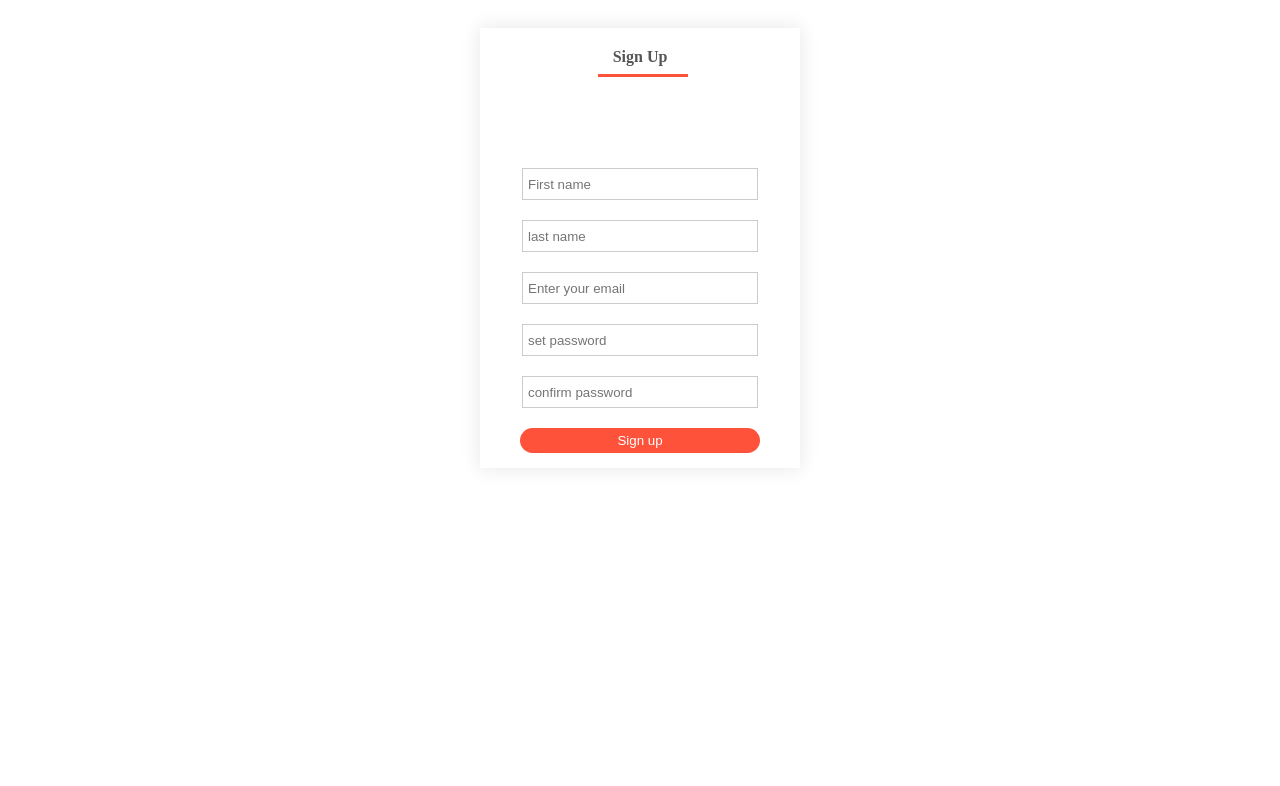
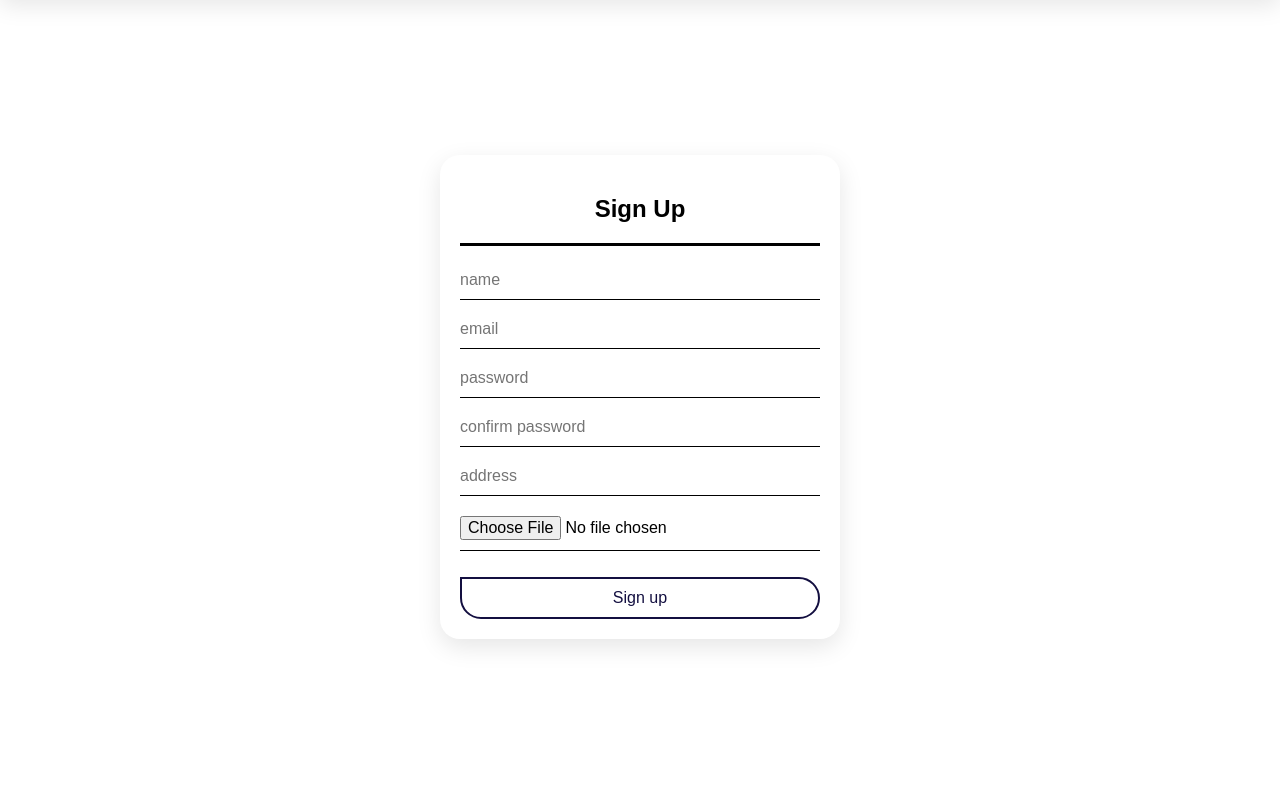
Before and after one commit to rick-25/petworld, a website: page public/signup.html in a window 1280 px wide. Shown: the part 72-858 px from the top of the page. Before the commit the page ends 800 px from the top, so only its background shows below. Drawn offline with Linux system fonts and the light colour scheme.

Commit message:
added signup

```diff
--- a/public/css/signup.css
+++ b/public/css/signup.css
@@ -1,81 +1,130 @@
-
-.container{
-    margin: 100px 100px;
+* {
+    margin: 0;
+    padding: 0;
+    box-sizing: border-box;
 }
-.form-container{
-    background: #fff;
-    width: 320px;
-    height: 400px;
-    position: relative;
-    box-shadow: 0 0 20px 0px rgba(0, 0, 0, 0.1);
-    margin: auto;
-    padding: 20px 0px;
-    text-align: center;
-    overflow: hidden;
-}
-.btn{
-    background-color: #ff523b;
-    color: #fff;
-    padding: 5px;
-    outline: none;
-    border-radius: 25px;
-    border: none;
-    cursor: pointer;
-    width: 86%;
-    margin: 10px 0;
-
-}
-.btn:hover{
-    background-color: darksalmon;
-}
-.form-container span{
-    font-weight: bold;
-    padding: 0 5px;
-    color:#555;
-    cursor: pointer;
-    width: 100px;
-    display: inline-block;
-}
-.form-button{
-    display: inline-block;
-}
-.form-container form{
-    max-width: 300px;
-    padding: 0 20px;
-    position: absolute;
-    top: 130px;
-    bottom: 250px;
-    transition: transform 1s;
 
 
+body {
+    font-family: 'Poppins', sans-serif;
 }
-form input{
-    border: 1px solid #ccc;
-    width: 80%;
-    height: 30px;
-    margin: 10px 0px;
-    padding: 0px 5px;
 
+
+.header {
+    background: #fff;
+    display: flex;
+    align-items: center;
+    justify-content: space-between;
+    padding: 1rem 1%;
+    box-shadow: 0 0.5rem 1.5rem rgba(0, 0, 0, 0.1);
 }
-#LoginForm{
-    left: -300px;
+
+
+.header .logo {
+    font-size: 2rem;
+    color: #130f40;
+    font-weight: bolder;
 }
-#RegForm{
+
+.header .logo i {
+    color: #e67e22;
+}
+
+.container {
+    display: flex;
+    justify-content: center;
+    align-items: center;
+    width: 100%;
+    height: 100vh;
+}
+
+.form-container {
+    width: 400px;
+    display: flex;
+    justify-content: center;
+    align-items: center;
+    flex-flow: column nowrap;
+    gap: 15px;
+    padding: 20px;
+
+    box-shadow: 0 0.5rem 1.5rem rgba(0, 0, 0, 0.1);
+    border-radius: 20px;
+    overflow: auto;
+}
+
+.form-heading {
+    display: block;
+    width: 100%;
+    padding: 20px;
+    text-align: center;
+    border-bottom: 3px solid black;
+}
+
+#signup-form {
+    width: 100%;
+    display: flex;
+    justify-content: center;
+    align-items: center;
+    flex-flow: column nowrap;
+    gap: 10px;
+}
+
+#signup-form input {
+
+    width: 100%;
+
+    display: block;
+    padding: 10px 0;
+
+    font-size: 1rem;
+    margin: 0 10px;
+    border: none;
+    border-bottom: 1.5px solid black;
+}
+
+#signup-form input:focus {
+    outline: none;
+}
+
+
+
+button {
+    display: inline-block;
+    margin-top: 1rem;
+    padding: 10px 2.8rem;
+    border-radius: 5rem;
+    border-top-left-radius: 0;
+    border: 2px solid #130f40;
+    cursor: pointer;
+    background: none;
+    color: #130f40;
+    font-size: 1rem;
+    overflow: hidden;
+    z-index: 0;
+    position: relative;
+    width: 100%;
+}
+
+button::before {
+    content: '';
+    position: absolute;
+    top: 0;
     left: 0;
+    height: 100%;
+    width: 100%;
+    background: #130f40;
+    z-index: -1;
+    -webkit-transition: .2s linear;
+    transition: .2s linear;
+    -webkit-clip-path: circle(0% at 0% 5%);
+    clip-path: circle(0% at 0% 5%);
+}
 
+button:hover::before {
+    -webkit-clip-path: circle(100%);
+    clip-path: circle(100%);
 }
-#ActiveForm{
-    width: 90px;
-    height: 3px;
-    margin-top: 8px;
-    margin-right: 125px;
-    transform: translateX(65px);
-    background: #ff523b;
-    border: none;
-    transition: transform 1s;
+
+button:hover {
+    color: #fff;
 }
-form a{
-    font-size: 12px;
-    text-decoration: none;
-    color: #555;
-}
--- a/public/css/style.css
+++ b/public/css/style.css
@@ -355,7 +355,7 @@ section {
   display: -ms-grid;
   display: grid;
   -ms-grid-columns: (minmax(30rem, 1fr))[auto-fit];
-      grid-template-columns: repeat(auto-fit, minmax(30rem, 1fr));
+  grid-template-columns: repeat(auto-fit, minmax(30rem, 1fr));
   gap: 1.5rem;
 }
 
--- a/public/signup.html
+++ b/public/signup.html
@@ -2,20 +2,32 @@
 <html lang="en">
 
 <head>
-    <link rel="stylesheet" a href="css/signup.css">
+
     <meta charset="UTF-8">
     <meta http-equiv="X-UA-Compatible" content="IE=edge">
     <meta name="viewport" content="width=device-width, initial-scale=1.0">
+
+
+    <!-- font awesome cdn link  -->
+    <link rel="stylesheet" href="https://cdnjs.cloudflare.com/ajax/libs/font-awesome/5.15.4/css/all.min.css">
+
+    <!-- custom css file link  -->
+    <link rel="stylesheet" a href="css/signup.css">
+
+
     <title>Document</title>
+
 </head>
 
 <body>
+    <header class="header active">
+        <a href="/" class="logo"> <i class="fas fa-paw"></i> Pet World </a>
+    </header>
     <div class="container">
         <div class="form-container">
-            <div class="form-button">
-                <!-- <span onclick="login()">Sign in</span> -->
-                <span onclick="register()">Sign Up</span>
-                <hr id="ActiveForm">
+            <div class="form-heading">
+                <h2>Sign Up</h2>
+                <!-- <hr> -->
             </div>
 
             <!-- <form id="LoginForm">
@@ -25,39 +37,20 @@
                 <a href="">Forget password?</a>
             </form> -->
 
-            <form id="RegForm">
-                <input type="text" placeholder="First name">
-                <input type="text" placeholder="last name">
-                <input type="email" placeholder="Enter your email">
-                <input type="password" placeholder="set password">
-                <input type="password" placeholder="confirm password">
-
+            <form id="signup-form" action="/api/signup" method="post">
+                <input type="text" placeholder="name" name="name">
+                <input type="email" placeholder="email" name="email">
+                <input type="password" placeholder="password" name="password">
+                <input type="password" placeholder="confirm password" name="temp">
+                <input type="text" placeholder="address" name="address">
+                <input type="file" name="profile_file">
                 <button type="submit" class="btn">Sign up</button>
-
             </form>
 
         </div>
     </div>
 
 
-    <script>
-        var LoginForm = document.getElementById("LoginForm")
-        var RegForm = document.getElementById("RegForm")
-        var ActiveForm = document.getElementById("ActiveForm")
-
-        // function register() {
-        //     RegForm.style.transform = "translateX(0px)"
-        //     LoginForm.style.transform = "translateX(0px)"
-        //     ActiveForm.style.transform = "translateX(60px)"
-        // }
-        // function login() {
-        //     RegForm.style.transform = "translateX(300px)"
-        //     LoginForm.style.transform = "translateX(300px)"
-        //     ActiveForm.style.transform = "translateX(-45px)"
-        // }
-    </script>
-
-
 </body>
 
 </html>
--- a/services/cookies_auth.js
+++ b/services/cookies_auth.js
@@ -8,8 +8,6 @@ module.exports = async (req, res, next) => {
         res.status(404).send("Missign cookies!");
         return;
     }
-
-    console.log(req.cookies);
 
     try {
         const response = await DB.user.findOne({where: {email: req.cookies.id}, attributes: ['sid']});
```
Also changed, not shown: routes/index.js (+9 -13 lines), services/img_upload.js (deleted, +0 -34 lines), services/index.js (deleted).
